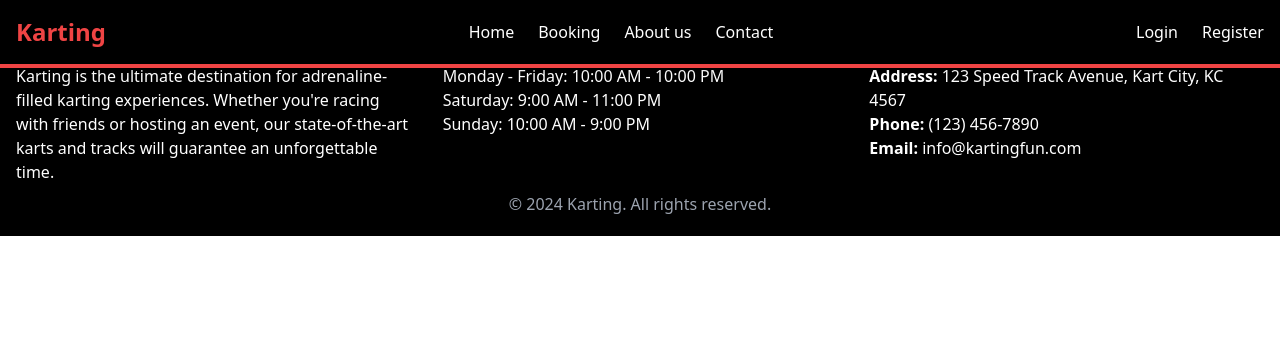
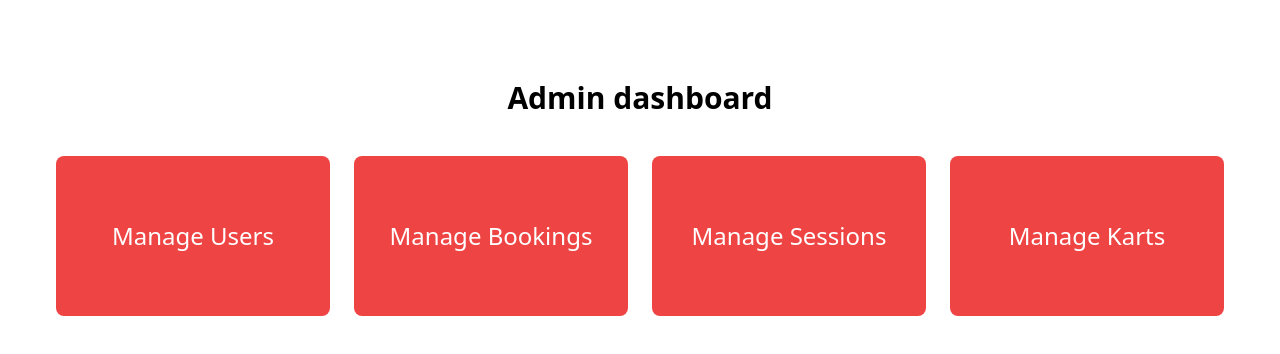
Before and after one commit to Allertvdw/KartApp-FE, a React (Vite) app in the folder kart-app-fe/: page /admin in a window 1280 px wide. Shown: the top 354 px of the page. Built offline with nearby package versions, Linux system fonts and the light colour scheme; the HTML template or start-up script is replaced by a standard one.

Commit message:
Added admin dashboard

```diff
--- a/kart-app-fe/src/App.jsx
+++ b/kart-app-fe/src/App.jsx
@@ -1,4 +1,4 @@
-import { Routes, Route } from "react-router-dom";
+import { Routes, Route, useLocation } from "react-router-dom";
 import LoginForm from "./components/auth/LoginForm";
 import RegisterForm from "./components/auth/RegisterForm";
 import { ToastContainer } from "react-toastify";
@@ -9,11 +9,16 @@ import Home from "./components/home/Home";
 import BookingForm from "./components/booking/BookingForm";
 import BookingConfirmation from "./components/booking/BookingConfirmation";
 import UserOverview from "./components/admin/users/UserOverview";
+import Dashboard from "./components/admin/Dashboard";
 
 export default function App() {
+  const location = useLocation();
+  const isAdminPage = location.pathname.startsWith("/admin");
+
   return (
     <>
-      <Header />
+      {!isAdminPage && <Header />}
+
       <Routes>
         <Route path="/" element={<Home />} />
         <Route path="/register" element={<RegisterForm />} />
@@ -23,9 +28,11 @@ export default function App() {
           path="/booking/confirmation/:bookingId"
           element={<BookingConfirmation />}
         />
-        <Route path="/users" element={<UserOverview />} />
+        <Route path="/admin" element={<Dashboard />} />
+        <Route path="/admin/users" element={<UserOverview />} />
       </Routes>
-      <Footer />
+
+      {!isAdminPage && <Footer />}
       <ToastContainer stacked position="top-center" />
     </>
   );
--- /dev/null
+++ b/kart-app-fe/src/components/admin/Dashboard.jsx
@@ -0,0 +1,31 @@
+import { Link } from "react-router-dom";
+
+export default function Dashboard() {
+  return (
+    <div className="pt-20 px-4">
+      <h1 className="text-3xl text-center font-bold mb-10">Admin dashboard</h1>
+      <div className="grid grid-cols-1 md:grid-cols-2 lg:grid-cols-4 gap-6 m-10">
+        <Link to="/admin/users" className="dashboard-card">
+          <div className="flex items-center justify-center bg-red-500 text-white text-2xl p-6 rounded-lg h-40 w-full">
+            <p className="text-center">Manage Users</p>
+          </div>
+        </Link>
+        <Link to="/admin/bookings" className="dashboard-card">
+          <div className="flex items-center justify-center bg-red-500 text-white text-2xl p-6 rounded-lg h-40 w-full">
+            <p className="text-center">Manage Bookings</p>
+          </div>
+        </Link>
+        <Link to="/admin/sessions" className="dashboard-card">
+          <div className="flex items-center justify-center bg-red-500 text-white text-2xl p-6 rounded-lg h-40 w-full">
+            <p className="text-center">Manage Sessions</p>
+          </div>
+        </Link>
+        <Link to="/admin/karts" className="dashboard-card">
+          <div className="flex items-center justify-center bg-red-500 text-white text-2xl p-6 rounded-lg h-40 w-full">
+            <p className="text-center">Manage Karts</p>
+          </div>
+        </Link>
+      </div>
+    </div>
+  );
+}
--- a/kart-app-fe/src/components/admin/users/UserOverview.jsx
+++ b/kart-app-fe/src/components/admin/users/UserOverview.jsx
@@ -24,9 +24,9 @@ export default function UserOverview() {
   };
 
   return (
-    <div className="max-w-4xl mx-auto p-4 pt-20">
-      <h1 className="text-2xl font-bold mb-4">User overview</h1>
-      <table className="min-w-full bg-white border border-gray-300">
+    <div className="max-w-7xl mx-auto p-4 pt-20">
+      <h1 className="text-3xl text-center font-bold mb-10">User Overview</h1>
+      <table className="w-full bg-white border border-gray-300">
         <thead>
           <tr className="bg-gray-100 text-left">
             <th className="p-2 border-b">First Name</th>
```
